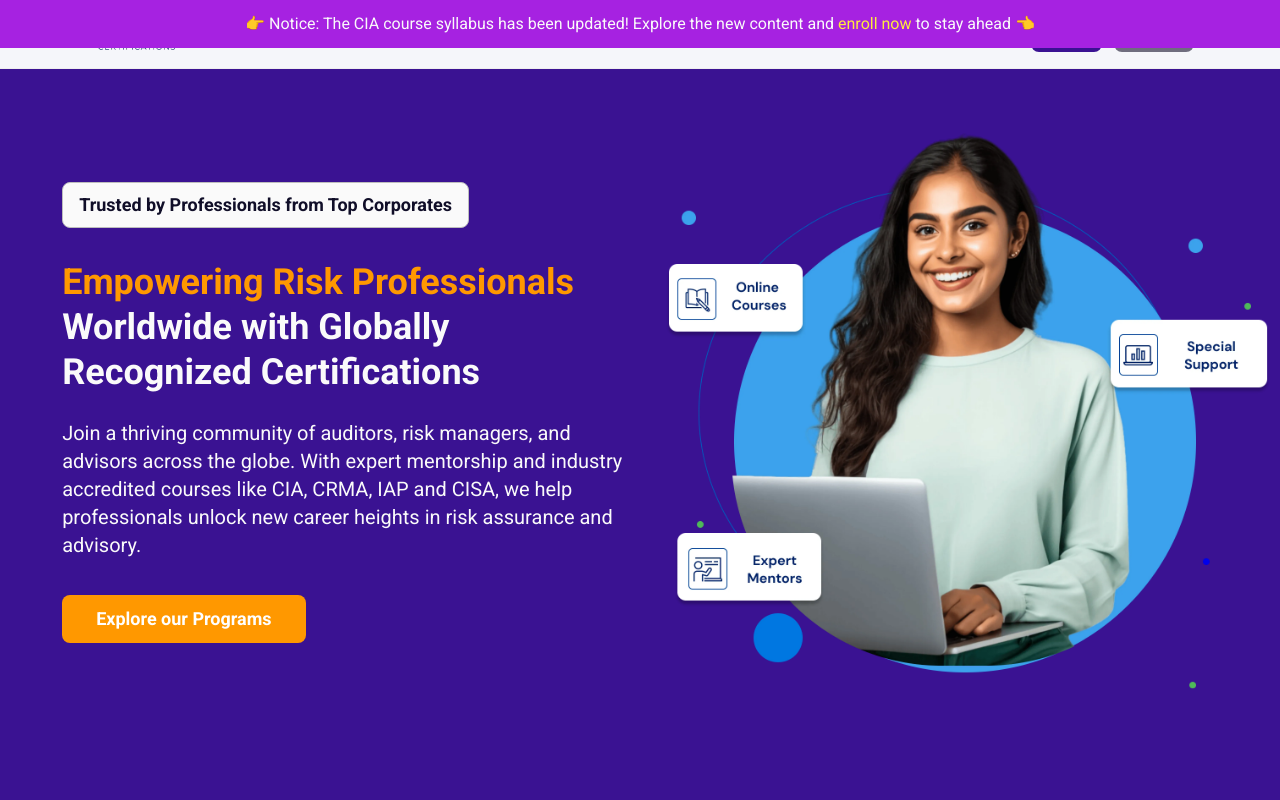
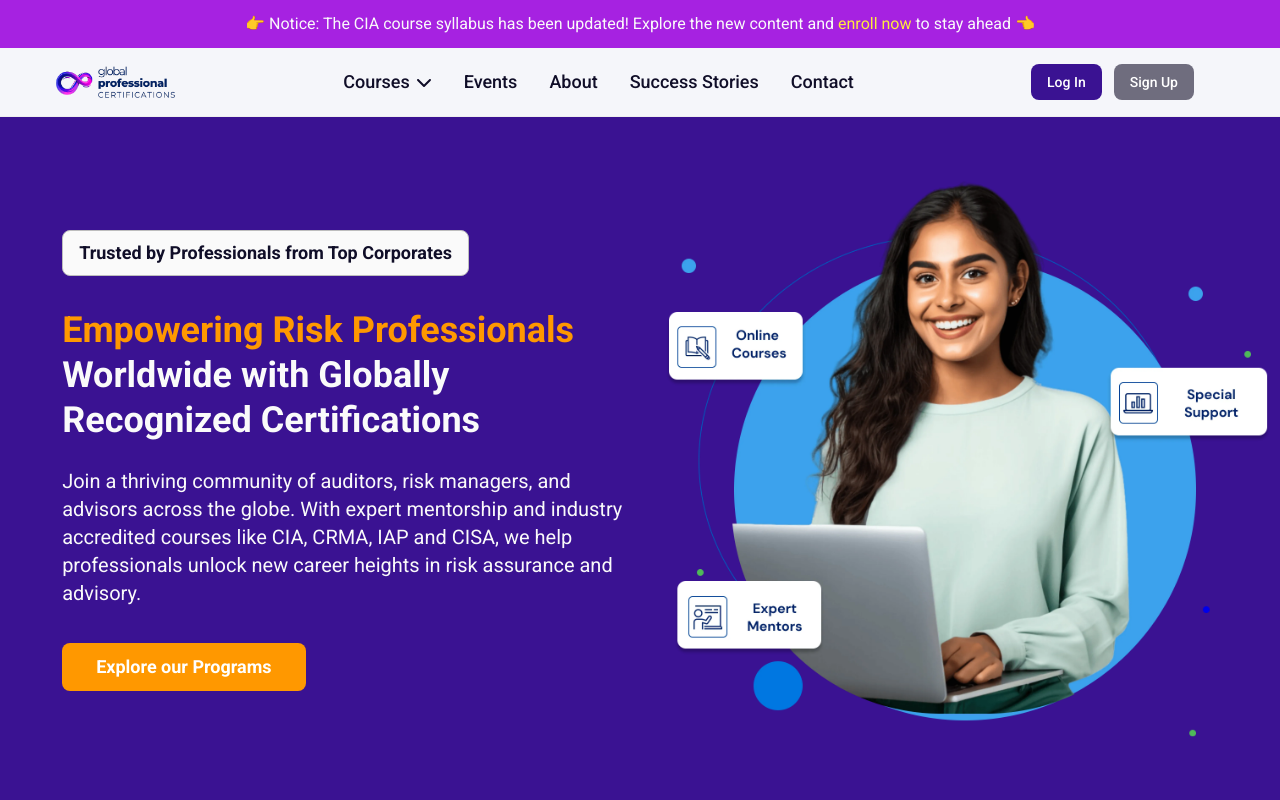
Before and after one commit to swapanmanna/gpc, a React (Vite) app: page / in a window 1280 px wide. Shown: the top 800 px of the page. Built offline with nearby package versions, Linux system fonts and the light colour scheme.

Commit message:
added back notification banner

```diff
--- a/src/components/Courses/Crma.jsx
+++ b/src/components/Courses/Crma.jsx
@@ -3,8 +3,8 @@
 import { height } from '../Notifications/NotificationBanner';
 
 const Crma = () => {
-  const marginTop = 68 + (4 * (height ? height : 0))
-
+  const marginTop = (68 + (4 * (height ? height : 0))).toString()
+  console.log(marginTop)
 
   return (
     <div className={`bg-gray-100 mt-[${marginTop}px] font-sans`}>
--- a/src/components/Hero/Hero.jsx
+++ b/src/components/Hero/Hero.jsx
@@ -13,8 +13,10 @@
     }, []);
 
     // sm:pt-${(16 + (height ? height - 4 : 0)).toString()}`}
+    const paddingTop = ((16 + (height ? height - 4 : 0)) * 4).toString()
+    console.log(paddingTop)
     return (
-        <div className={`md:h-screen flex justify-center items-center bg-brand-blue sm:pt-${(16 + (height ? height - 4 : 0)).toString()}`} >
+        <div className={`md:h-screen flex justify-center items-center bg-brand-blue sm:pt-[${paddingTop}px]`} >
             <div className="md:px-4 md:py-32 pt-32 pb-4 mx-auto md:max-w-8xl md:px-6 lg:px-8 md:flex">
                 <div className="max-w-sm md:max-w-2xl mx-auto md:mr-20 md:mt-16">
                     <button className="px-4 py-2 bg-gray-50 border border-gray-400 text-lg text-brand-dark rounded-lg hover:bg-orange-500 hover:text-gray-50 font-bold font-inter transition duration-300 ease-in-out transform hover:scale-105">Trusted by Professionals from Top Corporates</button>
--- a/src/components/SuccessStories/SuccessStories.jsx
+++ b/src/components/SuccessStories/SuccessStories.jsx
@@ -37,7 +37,7 @@
                 description="Hear from professionals who passed the CIA Challenge Exam with our guidance. Discover how our course made a difference in their careers."
                 canonicalUrl="https://globalprofessionalcertifications.com/success"
             />
-            <section className={`w-full bg-brand-blue flex justify-center items-center md:h-screen md:pt-${height}`}>
+            <section className={`w-full bg-brand-blue flex justify-center items-center md:h-screen md:pt-${height.toString()}`}>
                 <div className="py-[161px] md:grid md:grid-cols-2 md:max-w-[72rem] md:gap-8 md:mx-auto">
                     <div className="relative flex justify-center h-full items-center gap-32">
                         <div className="flex flex-col justify-center">
--- a/tailwind.config.js
+++ b/tailwind.config.js
@@ -30,4 +30,12 @@
     },
   },
   plugins: [require('@tailwindcss/line-clamp')],
+  safelist: [
+    'sm:pt-[96px]',
+    'sm:pt-24',
+    "top-12",
+    'md:pt-12',
+    "lg:py-[168px]",
+    "mt-[116px]",
+  ]
 })
```
